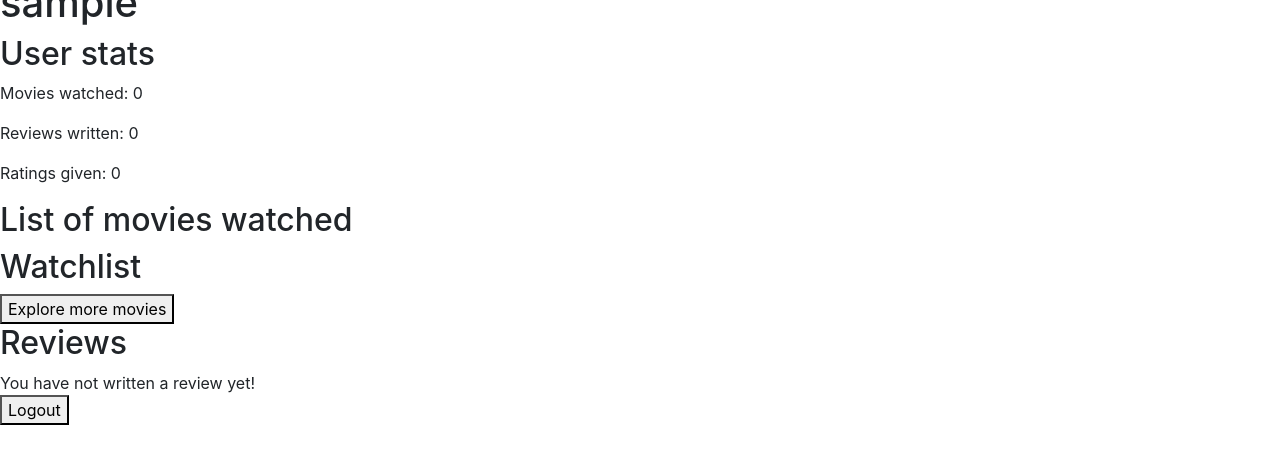
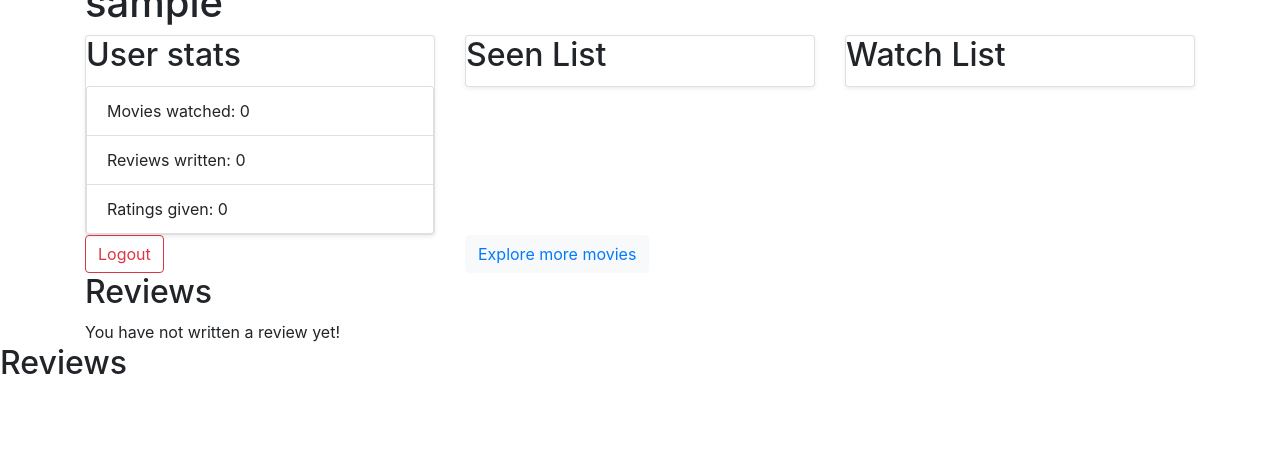
Before and after one commit to sunniraleigh/sg-movie-tracker, a Flask app: page /user_profile in a window 1280 px wide. Shown: the part 347-800 px from the top of the page. Run offline with Flask 2, Linux system fonts and the light colour scheme; the visitor is signed in with stand-in values (Sample User, id 1); data comes from the database, SQL or seed files in the repository; data that the repository does not hold is empty; some libraries are stand-ins or nearby versions.

```diff
--- a/server.py
+++ b/server.py
@@ -184,6 +184,7 @@ def logout_user():
 
     del session['current_user']
     flash('Logged out.')
+
     return redirect('/')
 
 if __name__ == '__main__':
--- a/templates/base.html
+++ b/templates/base.html
@@ -70,12 +70,8 @@
         crossorigin="anonymous"></script>
 
         <!-- JS scripts -->
-        <script src="static/js/create-account.js"></script>
+        <!-- <script src="static/js/create-account.js"></script>
         <script src="static/js/user-login.js"></script>
-        <script src="static/js/write-review.js"></script>
-        <!-- <script src="static/js/seenlist-status.js"></script>
-        <script src="static/js/watchlist-status.js"></script>
-        <script src="static/js/create-review.js"></script>
-        <script src="static/js/rating-change.js"></script> -->
+        <script src="static/js/logout.js"></script> -->
     </body>
 </html>
--- a/templates/user_profile.html
+++ b/templates/user_profile.html
@@ -1,49 +1,87 @@
 {% extends 'base.html' %}
 {% block title %} Studio Ghibli Movie Tracker {% endblock %}
 {% block body %}
+<div class="container">
+    <div class="row">
+        <div class="col">
             <h1>{{ user.username }}</h1>
-<di>
-    <h2>User stats</h2>
-    <p>
+        </div>
+    </div>
+    <div class="row">
+        <div class="col-4">
+            <div class="card user-stats-card shadow-sm">
+                <h2 class="card-title">User stats</h2>
+                <ul class="list-group">
+                    <li class="list-group-item">
                         Movies watched: {{ movies_watched_count }}
-    </p>
-    <p>
+                    </li>
+                    <li class="list-group-item">
                         Reviews written: {{ reviews_written_count }}
-    </p>
-    <p>
+                    </li>
+                    <li class="list-group-item">
                         Ratings given: {{ ratings_given_count }}
-    </p>
-</di>
-<div>
-    <h2>List of movies watched</h2>
+                    </li>
+                </ul>
+            </div>
+        </div>
+        <div class="col-4">
+            <div class="card user-seenlist shadow-sm">
+                <h2 class="card-title">Seen List</h2>
+                <ul class="list-group list-group-flush">
                     {% for movie in seenlist %}
-    <p>{{ movie.movies.title }}</p>
+                    <li class="list-group-item">{{ movie.movies.title }}</li>
                     {% endfor %}
+                </ul>
             </div>
-<div>
-    <h2>Watchlist</h2>
+        </div>
+        <div class="col-4">
+            <div class="card user-watchlist shadow-sm">
+                <h2 class="card-title">Watch List</h2>
+                <ul class="list-group list-group-flush">
                     {% for movie in watchlist %}
-    <p>{{ movie.movies.title }}</p>
+                    <li class="list-group-item">{{ movie.movies.title }}</li>
                     {% endfor %}
+                </ul>
             </div>
-<form action="/">
-    <button>Explore more movies</button>
+        </div>
+    </div>
+    <div class="row">
+        <!-- put on the right side -->
+        <div class="col-4">
+            <form action="/logout" method="POST">
+                <button class="btn btn-outline-danger">Logout</button>
             </form>
-<div>
+        </div>
+        <div class="col-8">
+            <button class="btn btn-light"><a href="/">Explore more movies</a></button>
+        </div>
+    </div>
+    <div class="row">
+        <!-- put on the right side -->
+        <div class="col-8">
             <h2>Reviews</h2>
-    {% if reviews_written_count == 0%}
+            {% if reviews_written_count == 0 %}
             You have not written a review yet!
             {% else %}
+            <ul class="list-group list-group-flush">
                 {% for review in reviews %}
-    <div>
+                <li class="list-group-item">
+                    <div class="card">
                         {{ review.users.username }}
                         {{ review.timestamp }}
                         {{ review.review_content }}
                     </div>
+                </li>
                 {% endfor %}
+            </ul>
             {% endif %}
         </div>
-<form action="/logout" method="POST">
-    <button>Logout</button>
-</form>
+    </div>
+</div>
+
+<div>
+    <h2>Reviews</h2>
+
+</div>
+
 {% endblock %}
```
Also changed, not shown: static/js/logout.js (added, +9 -0 lines). Lines whose indentation alone changed are shown as unchanged.
